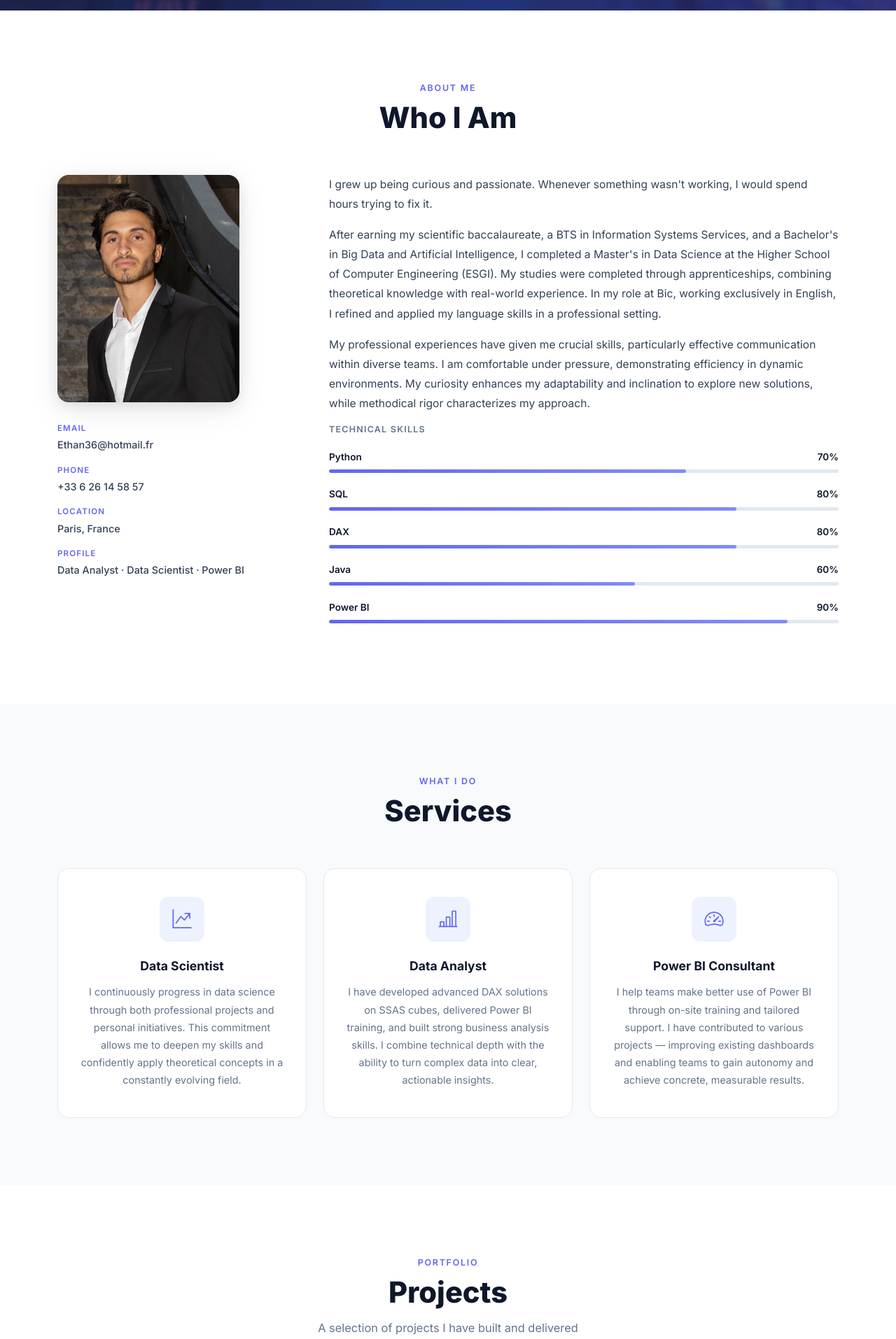
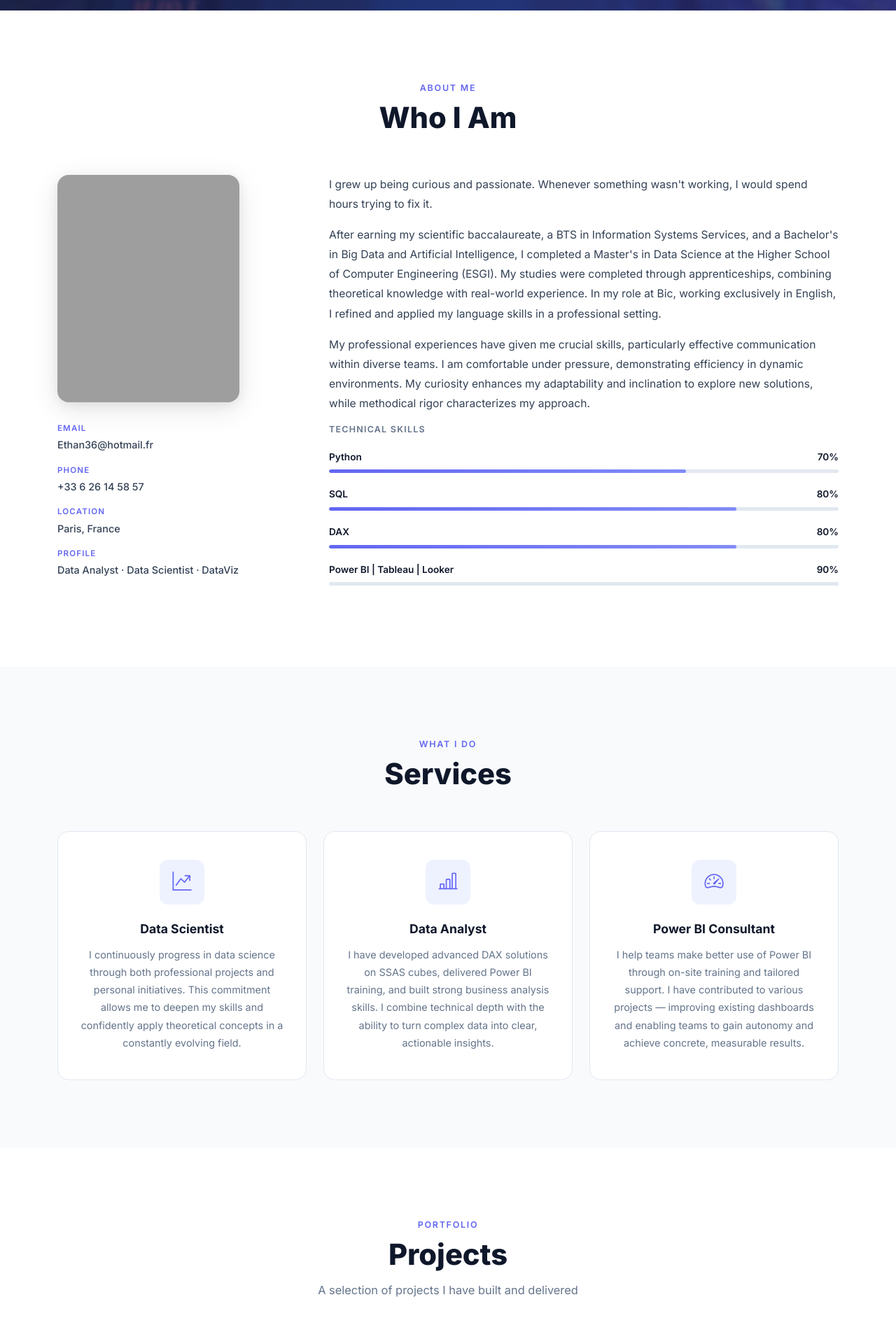
Before and after one commit to Thano02/portfolio, a PHP site: page / in a window 1280 px wide. Shown: the part 625-2539 px from the top of the page at 70% size. Run offline with PHP 8.4, Linux system fonts and the light colour scheme; grey boxes are pictures that could not be loaded.

Commit message:
Modifications personnelles : nouvelle photo de profil + ajustements index
Co-Authored-By: Claude Sonnet 4.6 <noreply@anthropic.com>

```diff
--- a/index.php
+++ b/index.php
@@ -82,7 +82,7 @@
         <div class="row g-5 align-items-start">
           <div class="col-md-4 reveal">
             <div class="about-photo">
-              <img src="assets/img/matete2.jpg" alt="Ethan El Harrar">
+              <img src="assets/img/matete.jpg" alt="Ethan El Harrar">
             </div>
             <div class="about-info">
               <div class="info-item">
@@ -99,7 +99,7 @@
               </div>
               <div class="info-item">
                 <span class="info-label">Profile</span>
-                <span class="info-value">Data Analyst · Data Scientist · Power BI</span>
+                <span class="info-value">Data Analyst · Data Scientist · DataViz</span>
               </div>
             </div>
           </div>
@@ -128,27 +128,32 @@
               <h4 class="skills-title">Technical Skills</h4>
               <div class="skill-item">
                 <div class="skill-info"><span>Python</span><span>70%</span></div>
-                <div class="skill-bar"><div class="skill-fill" data-width="70"></div></div>
+                <div class="skill-bar">
+                  <div class="skill-fill" data-width="70"></div>
+                </div>
               </div>
               <div class="skill-item">
                 <div class="skill-info"><span>SQL</span><span>80%</span></div>
-                <div class="skill-bar"><div class="skill-fill" data-width="80"></div></div>
+                <div class="skill-bar">
+                  <div class="skill-fill" data-width="80"></div>
+                </div>
               </div>
               <div class="skill-item">
                 <div class="skill-info"><span>DAX</span><span>80%</span></div>
-                <div class="skill-bar"><div class="skill-fill" data-width="80"></div></div>
+                <div class="skill-bar">
+                  <div class="skill-fill" data-width="80"></div>
+                </div>
               </div>
-              <div class="skill-item">
-                <div class="skill-info"><span>Java</span><span>60%</span></div>
-                <div class="skill-bar"><div class="skill-fill" data-width="60"></div></div>
-              </div>
-              <div class="skill-item">
-                <div class="skill-info"><span>Power BI</span><span>90%</span></div>
-                <div class="skill-bar"><div class="skill-fill" data-width="90"></div></div>
+            </div>
+            <div class="skill-item">
+              <div class="skill-info"><span>Power BI | Tableau | Looker</span><span>90%</span></div>
+              <div class="skill-bar">
+                <div class="skill-fill" data-width="90"></div>
               </div>
             </div>
           </div>
         </div>
+      </div>
       </div>
     </section>
     <!-- End About -->
```
Also changed, not shown: assets/img/matete.jpeg (added), assets/img/matete2.jpg (deleted).
